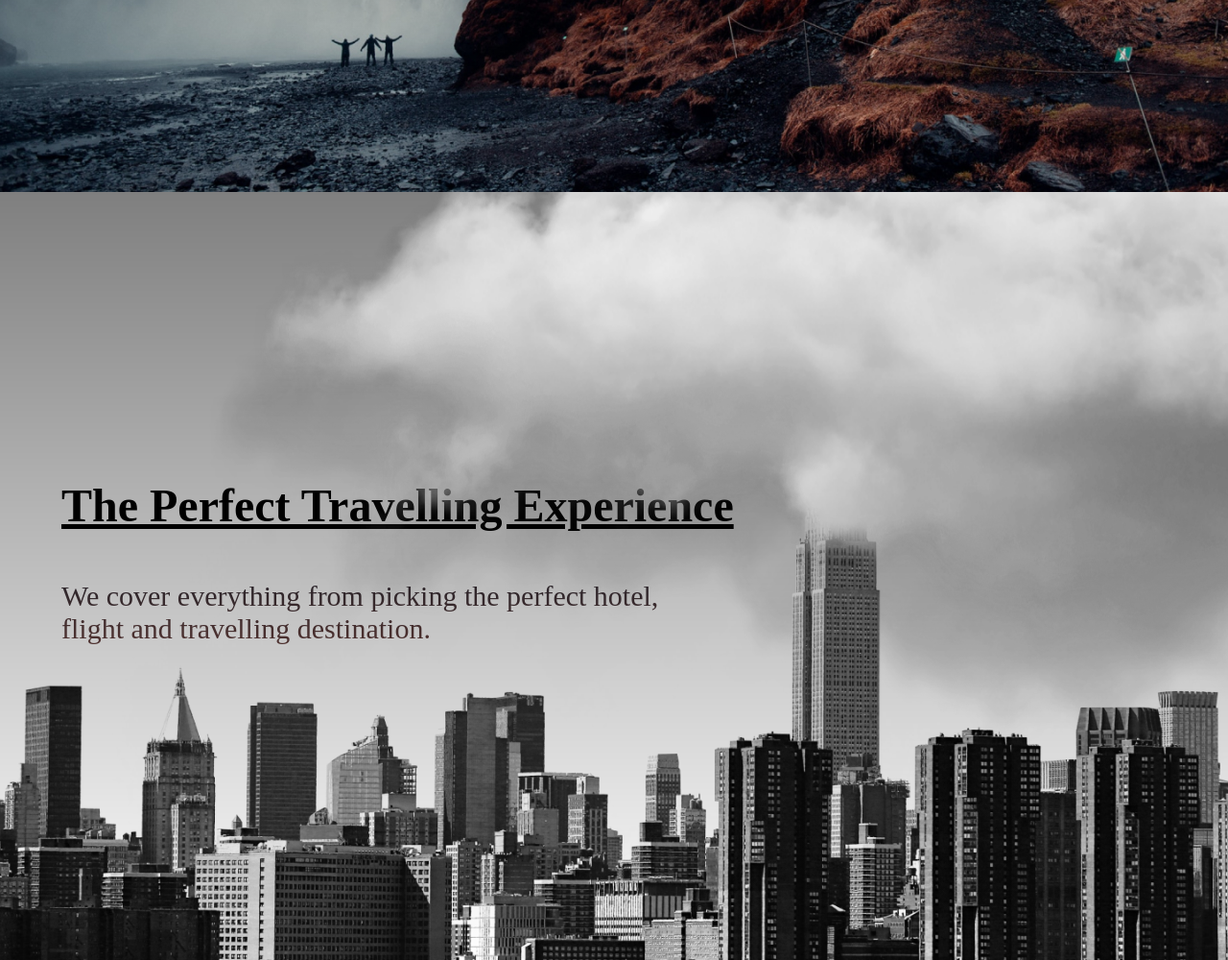
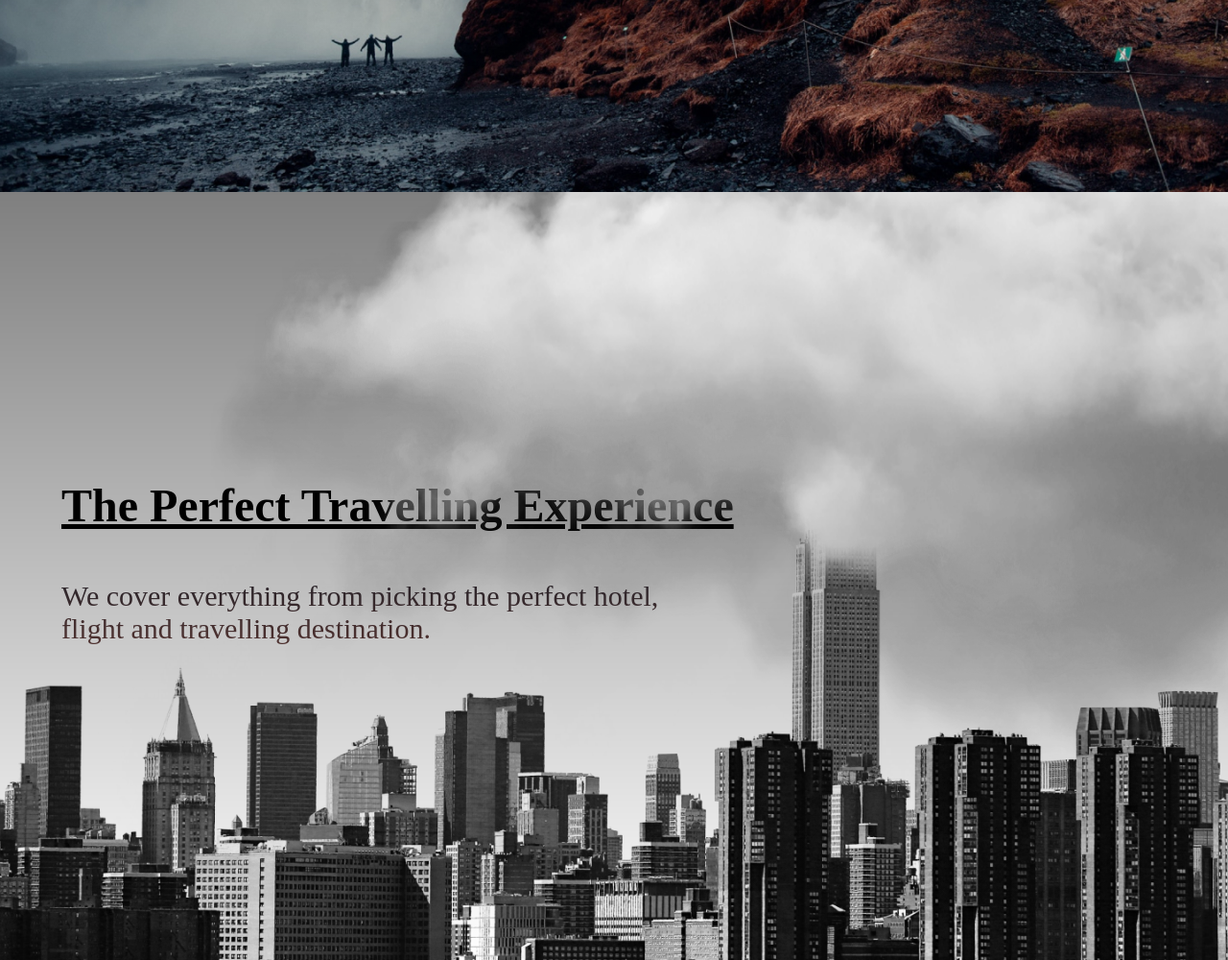
Before and after one commit to AnishSingh15/trial, a plain HTML site: page index.html in a window 1280 px wide. Shown: the part 600-1600 px from the top of the page at 96% size. Drawn offline with Linux system fonts and the light colour scheme; a web font is replaced by a local one.

Commit message:
Update style.css

```diff
--- a/style.css
+++ b/style.css
@@ -326,13 +326,12 @@ footer ul {
     }
 }
 
-@media screen and (max-width: 1800px) {
+@media screen and (max-width: 1390px) {
     .cloud {
-        height: 75rem;
+        height: 80rem;
         width: 100%;
     }
-
-    .moving-cloud-2 {
-        top: 8%;
+     .moving-cloud-2 {
+        top: 7.6%;
     }
 }
```
